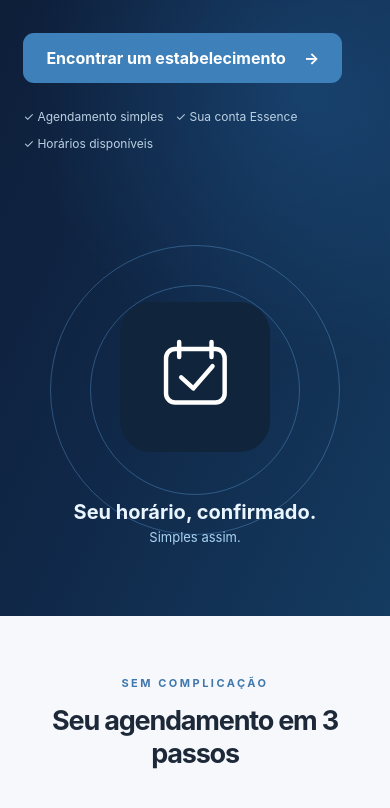
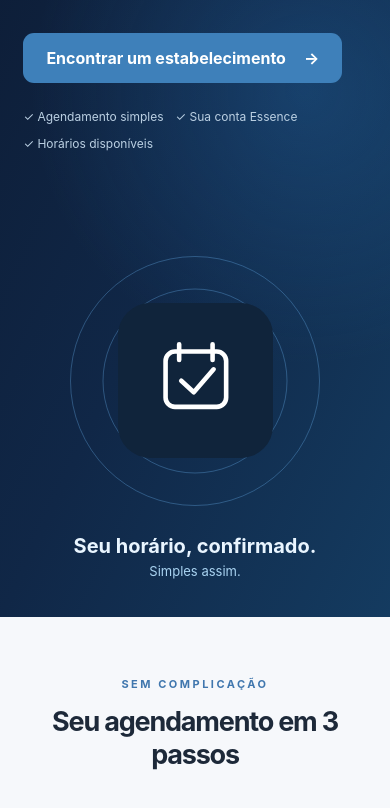
Before and after one commit to artu212/Essence, a plain HTML site: page index.html in a window 390 px wide. Shown: the part 594-1402 px from the top of the page. Drawn offline with Linux system fonts and the light colour scheme.

Commit message:
fix: corrige espacamento e alinhamento do hero no mobile

```diff
--- a/css/style.css
+++ b/css/style.css
@@ -2733,3 +2733,52 @@ input[type="date"],input[type="datetime-local"],input[type="time"] { width:100%;
         flex: 0 0 auto;
     }
 }
+
+/* Hero mobile — anéis limitados à área do símbolo, legenda em linha própria. */
+@media (max-width: 768px) {
+    .hero .hero-booking-art {
+        position: relative;
+        display: grid;
+        grid-template-columns: minmax(0, 1fr);
+        grid-template-rows: 270px auto;
+        align-items: center;
+        justify-items: center;
+        align-content: center;
+        gap: 18px;
+        min-height: 390px;
+        padding: 20px 16px 38px;
+        overflow: hidden;
+        box-sizing: border-box;
+    }
+    .hero .hero-booking-art .calendar-emblem {
+        grid-column: 1;
+        grid-row: 1;
+        width: min(155px, 42vw);
+        height: auto;
+        aspect-ratio: 1;
+        margin: 0;
+        z-index: 2;
+    }
+    .hero .hero-booking-art .art-circle {
+        position: absolute;
+        left: 50%;
+        top: 155px;
+        transform: translate(-50%, -50%);
+        max-width: none;
+        pointer-events: none;
+    }
+    .hero .hero-booking-art .circle-one { width: 250px; height: 250px; }
+    .hero .hero-booking-art .circle-two { width: 185px; height: 185px; }
+    .hero .hero-booking-art .booking-art-caption {
+        grid-column: 1;
+        grid-row: 2;
+        position: relative;
+        inset: auto;
+        margin: 0;
+        padding: 0;
+        width: 100%;
+        min-width: 0;
+        text-align: center;
+        z-index: 3;
+    }
+}
```
